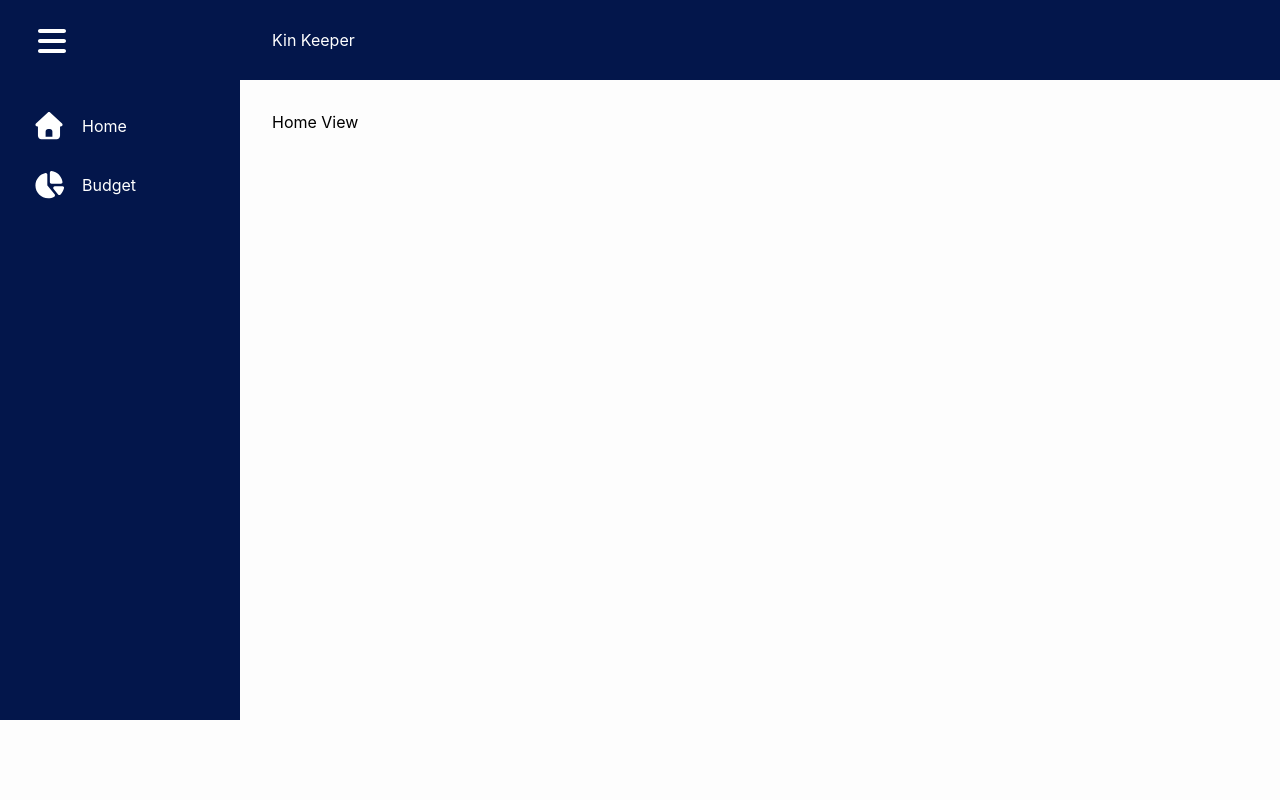
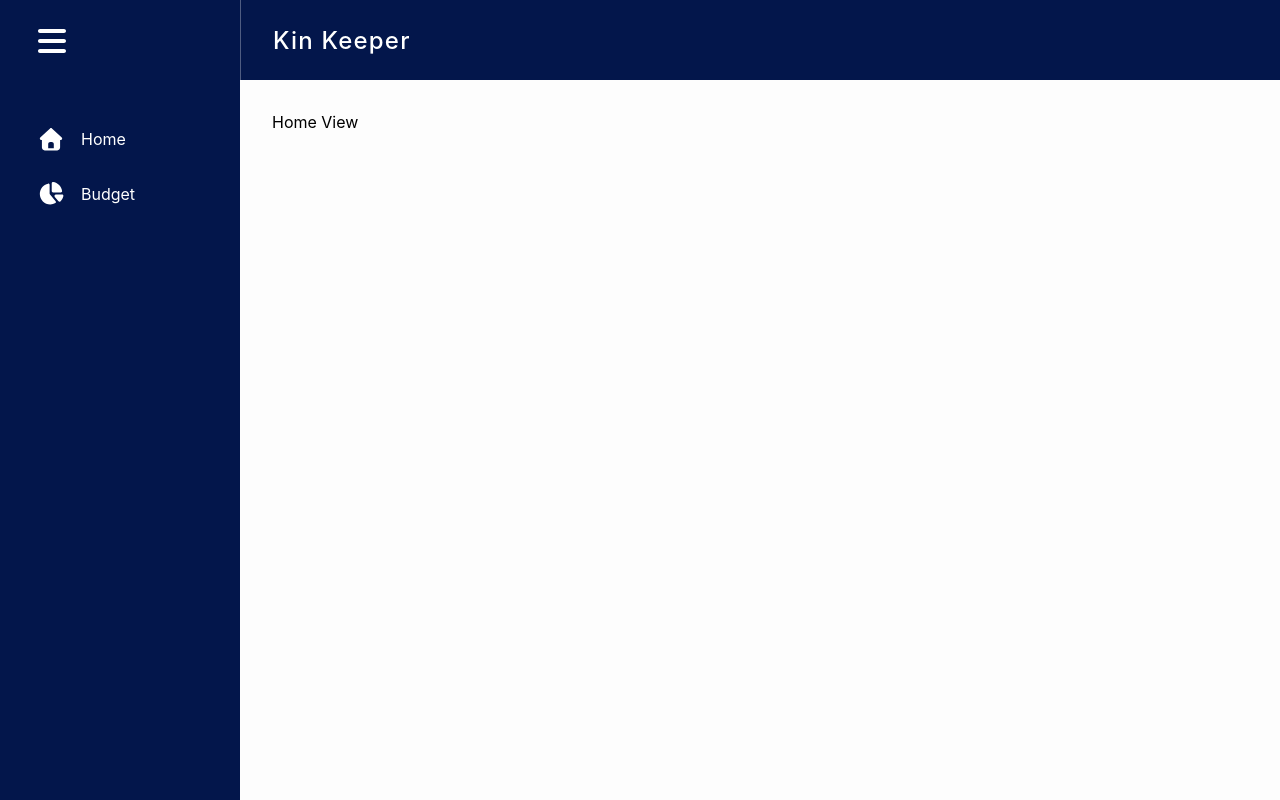
Before and after one commit to JShilling4/kin-keeper, a Vue app: page / in a window 1280 px wide. Built offline with nearby package versions, Linux system fonts and the light colour scheme.

Commit message:
layout system adjustments

```diff
--- a/src/core/components/AppDrawer.vue
+++ b/src/core/components/AppDrawer.vue
@@ -62,7 +62,7 @@ function toggleLeftDrawer() {
   top: 0;
   left: v-bind("side === 'left' ? 0 : 'initial'");
   right: v-bind("side === 'right' ? 0 : 'initial'");
-  height: calc(100vh - 5rem);
+  height: 100vh;
   width: v-bind("$layout.leftDrawer.width");
   overflow: hidden;
   background-color: v-bind(bgColor);
--- a/src/core/components/AppHeader.vue
+++ b/src/core/components/AppHeader.vue
@@ -25,6 +25,7 @@ watch(
 <style lang="scss" scoped>
 .app-header {
   position: fixed;
+  border-left: 1px solid rgba(255, 255, 255, 0.3);
   top: 0;
   left: v-bind("$layout.leftDrawer.width");
   width: 100%;
@@ -43,6 +44,9 @@ watch(
 
   &-title {
     color: #fff;
+    font-weight: 500;
+    font-size: 24px;
+    letter-spacing: 1.2px;
     transition: margin-left 0.3s ease-in-out;
   }
 }
--- a/src/core/components/SideNavigation.vue
+++ b/src/core/components/SideNavigation.vue
@@ -34,12 +34,19 @@ const { miniMode = false } = defineProps<SideNavigationProps>();
   .navlink {
     display: grid;
     grid-template-columns: auto 1fr;
-    padding-bottom: var(--space-sm);
+    padding-top: var(--space-xs);
+    padding-bottom: var(--space-xs);
+    padding-left: 5px;
+    border-radius: var(--border-radius-reg);
     align-items: center;
     color: #fff;
 
+    &:hover {
+      background-color: rgba(255, 255, 255, 0.2);
+    }
+
     &-icon {
-      font-size: 1.7rem;
+      font-size: 1.4rem;
       justify-self: center;
     }
 
--- a/src/styles/scss/_variables.scss
+++ b/src/styles/scss/_variables.scss
@@ -11,6 +11,8 @@
   --space-lg: 4rem;
   --space-xl: 5rem;
 
+  --border-radius-reg: 5px;
+
   --font-sans: "Inter", system-ui, -apple-system, "Segoe UI", Roboto, "Helvetica Neue", Arial, "Noto Sans", "Apple Color Emoji", "Segoe UI Emoji", "Segoe UI Symbol", sans-serif;
   --font-serif: "Playfair Display", Georgia, "Times New Roman", serif;
   --font-mono: ui-monospace, SFMono-Regular, Menlo, Monaco, Consolas, "Liberation Mono", "Courier New", monospace;
```
